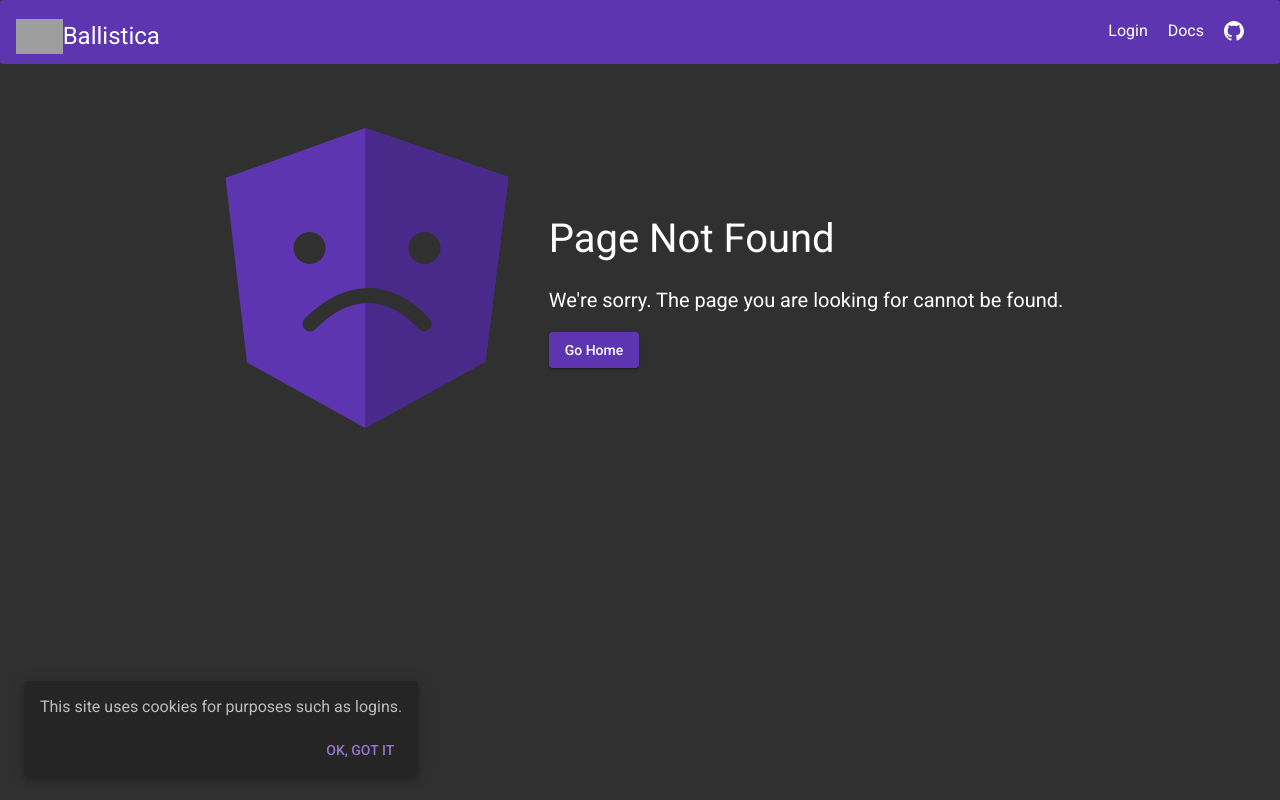
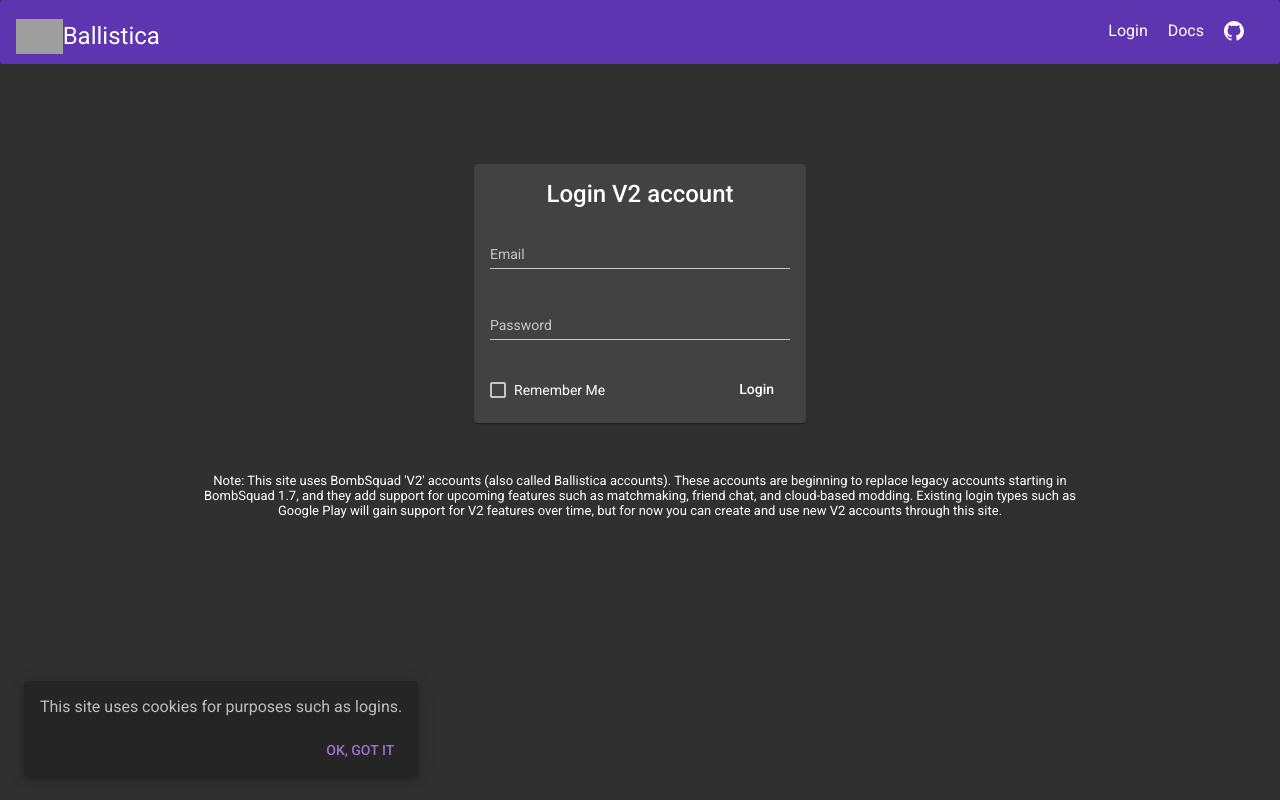
Before and after one commit to efroemling/ballistica-web, an Angular app: page /auth/login in a window 1280 px wide. Before the commit this address led to /404. Shown: the top 800 px of the page. Built offline with nearby package versions, Linux system fonts and the light colour scheme; grey boxes are pictures that could not be loaded.

Commit message:
login page

```diff
--- /dev/null
+++ b/src/app/pages/auth/login/login-page.html
@@ -0,0 +1,34 @@
+<main>
+  <mat-card>
+    <mat-card-title>Login V2 account</mat-card-title>
+    <mat-card-content>
+      <form [formGroup]="form" (ngSubmit)="submit()">
+        <p>
+          <mat-form-field>
+            <input type="text" matInput placeholder="Email" formControlName="email">
+          </mat-form-field>
+        </p>
+
+        <p>
+          <mat-form-field>
+            <input type="password" matInput placeholder="Password" formControlName="password">
+          </mat-form-field>
+        </p>
+
+        <p *ngIf="error" class="error">
+          {{ error }}
+        </p>
+        <mat-checkbox formControlName="rememberme">Remember Me</mat-checkbox>
+        <div class="button">
+          <button type="submit" mat-button>Login</button>
+        </div>
+
+      </form>
+    </mat-card-content>
+  </mat-card>
+
+</main>
+<div class="breaker"></div>
+<div class="info">
+  Note: This site uses BombSquad 'V2' accounts (also called Ballistica accounts). These accounts are beginning to replace legacy accounts starting in BombSquad 1.7, and they add support for upcoming features such as matchmaking, friend chat, and cloud-based modding. Existing login types such as Google Play will gain support for V2 features over time, but for now you can create and use new V2 accounts through this site.
+</div>
--- /dev/null
+++ b/src/app/pages/auth/login/login-page.scss
@@ -0,0 +1,49 @@
+:host {
+  display: flex;
+  justify-content: center;
+  margin: 100px 0px;
+  flex-wrap: wrap;
+}
+
+.breaker{
+  width: 100%;
+}
+
+.info{
+  padding: 50px 0px;
+  width: 70%;
+  text-align: center;
+  font-size: small;
+}
+.mat-form-field {
+  width: 100%;
+  min-width: 300px;
+}
+
+mat-checkbox {
+  float: left;
+  padding-top: 7px;
+}
+mat-card-title,
+mat-card-content {
+  display: flex;
+  justify-content: center;
+}
+
+.error {
+  padding: 16px;
+  width: 300px;
+  color: white;
+  background-color: red;
+}
+
+.button {
+  display: flex;
+  justify-content: flex-end;
+}
+
+@media (max-width: 720px) {
+  .info{
+    width: 90%;
+  }
+}
--- /dev/null
+++ b/src/app/pages/auth/login/login-page.ts
@@ -0,0 +1,57 @@
+import { Component, NgModule, OnInit } from '@angular/core';
+import { RouterModule, Routes } from '@angular/router';
+
+import {CommonModule} from '@angular/common';
+import { FooterModule } from 'src/app/shared/footer/footer';
+import { ComponentPageTitle } from '../../page-title/page-title';
+
+import {MatCardModule} from '@angular/material/card';
+import {MatInputModule} from '@angular/material/input';
+import {MatButtonModule} from '@angular/material/button';
+import { FormControl, FormGroup , ReactiveFormsModule} from '@angular/forms';
+import {MatCheckboxModule} from '@angular/material/checkbox';
+@Component({
+  selector: 'app-loginpage',
+  templateUrl: './login-page.html',
+  styleUrls: ['./login-page.scss']
+})
+export class Loginpage implements OnInit {
+  error: string | null = null;
+  constructor(public _componentPageTitle: ComponentPageTitle) {
+  }
+
+  public form: FormGroup = new FormGroup({
+    email: new FormControl(''),
+    password: new FormControl(''),
+    rememberme: new FormControl(''),
+  });
+
+  ngOnInit(): void {
+    this._componentPageTitle.title = 'Login';
+  }
+  submit() {
+    if (this.form.valid) {
+    }
+  }
+
+}
+
+const routes: Routes = [{path: '', component: Loginpage}];
+
+@NgModule({
+  imports: [
+    CommonModule,
+    MatCardModule,
+    MatInputModule,
+    MatButtonModule,
+    ReactiveFormsModule,
+    MatCheckboxModule,
+    FooterModule,
+    RouterModule.forChild(routes),
+    ],
+  exports: [Loginpage],
+  declarations: [Loginpage],
+  providers: []
+})
+export class  LoginpageModule {
+}
--- a/src/app/pages/homepage/_homepage-theme.scss
+++ b/src/app/pages/homepage/_homepage-theme.scss
@@ -9,50 +9,50 @@
   $foreground: map.get($theme, foreground);
 
   app-homepage {
-    .docs-header-background {
+    .header-background {
       background: mat.get-color-from-palette($primary);
     }
 
-    .docs-header-headline {
+    .header-headline {
       color: mat.get-color-from-palette($primary, default-contrast);
     }
 
-    .docs-header-start {
+    .header-start {
       color: mat.get-color-from-palette($primary);
 
-      .docs-link {
+      .link {
         color: mat.get-color-from-palette($primary, default-contrast);
       }
     }
 
-    .docs-homepage-row {
+    .homepage-row {
       color: mat.get-color-from-palette($foreground, secondary-text);
     }
 
-    .docs-homepage-carousel-row h2 {
+    .homepage-carousel-row h2 {
       color: mat.get-color-from-palette($foreground, secondary-text);
     }
 
-    a.docs-link, a.docs-featured-components-carousel-item {
+    a.link, a.featured-components-carousel-item {
       color: mat.get-color-from-palette($foreground, secondary-text)
     }
 
-    a.docs-link:hover {
+    a.link:hover {
       color: mat.get-color-from-palette($foreground, text);
     }
 
-    .docs-homepage-guides-card-divider {
+    .homepage-guides-card-divider {
       background: mat.get-color-from-palette($accent)
     }
 
     [carousel-item]:hover {
-      .docs-homepage-guides-card {
+      .homepage-guides-card {
         background: mat.get-color-from-palette($background, hover);
       }
     }
 
     [carousel-item]:focus {
-      .docs-homepage-guides-card {
+      .homepage-guides-card {
         background: mat.get-color-from-palette($background, focused-button);
       }
       outline: none;
--- a/src/app/pages/homepage/homepage.html
+++ b/src/app/pages/homepage/homepage.html
@@ -1,18 +1,18 @@
-<header focusOnNavigation class="docs-header-background"
+<header focusOnNavigation class="header-background"
         [class.is-next-version]="isNextVersion" aria-label="Get started" id="homepage-header">
-  <div class="docs-header-section">
-    <div class="docs-header-headline">
+  <div class="header-section">
+    <div class="header-headline">
       <h1 class="mat-h1">Ballistica</h1>
       <h2> The BombSquad engine</h2>
     </div>
-    <div class="docs-header-start">
-      <a mat-raised-button class="docs-button" href="https://github.com/efroemling/ballistica">Login to Web Tools</a>
+    <div class="header-start">
+      <a mat-raised-button class="button" href="https://github.com/efroemling/ballistica">Login to Web Tools</a>
     </div>
   </div>
 </header>
 
-<main class="docs-homepage-promo">
-  <div *ngIf="shouldShowTestStuff()" class="docs-introduction">
+<main class="homepage-promo">
+  <div *ngIf="shouldShowTestStuff()" class="introduction">
     Its goal is to support creating one particular type of experience: 'physics based multiplayer action on small diorama-like environments built from real-world objects'. If you've got something you'd like to create that can fit within that box (as BombSquad itself does), give Ballistica a look.
    <br><br>
    <p>Ballistica is built on a C++ core for performance-sensitive code with a Python layer for high level game/app logic. This Python layer is designed to be mucked with. Users can override core game functionality, write their own mini games, or anything else they can dream up, either by directly accessing files on disk or by working through an integrated web-based editor. It can be a fun way to learn Python without the danger of getting useful work done.</p>
@@ -20,20 +20,20 @@
 
   <mat-divider *ngIf="shouldShowTestStuff()"></mat-divider>
 
-  <div *ngIf="shouldShowTestStuff()" class="docs-homepage-featured-components docs-homepage-carousel-row" fxHide.xs>
-    <div class="docs-homepage-header">
+  <div *ngIf="shouldShowTestStuff()" class="homepage-featured-components homepage-carousel-row" fxHide.xs>
+    <div class="homepage-header">
       <h2>Recent Updates</h2>
 
-      <a class="docs-link" href="https://github.com/efroemling/ballistica/wiki">
+      <a class="link" href="https://github.com/efroemling/ballistica/wiki">
         More
         <mat-icon>chevron_right</mat-icon>
       </a>
     </div>
     <app-carousel [aria-label]="'Featured components'">
       <a *ngFor="let comp of getNews()" carousel-item
-         class="carousel-item docs-featured-components-carousel-item"
+         class="carousel-item featured-components-carousel-item"
          routerLink="/github">
-        <div class="docs-homepage-img-container">
+        <div class="homepage-img-container">
         </div>
         <h2>{{comp['title']}}</h2>
         <h5>{{comp['date']}}</h5>
@@ -44,11 +44,11 @@
 
   <mat-divider *ngIf="shouldShowTestStuff()"></mat-divider>
 
-  <!-- <div *ngIf="shouldShowTestStuff()" class="docs-homepage-guides docs-homepage-carousel-row">
-    <div class="docs-homepage-header">
+  <!-- <div *ngIf="shouldShowTestStuff()" class="homepage-guides homepage-carousel-row">
+    <div class="homepage-header">
       <h2>Guides</h2>
 
-      <a class="docs-link" routerLink="/guides">
+      <a class="link" routerLink="/guides">
         View all guides
         <mat-icon>chevron_right</mat-icon>
       </a>
--- a/src/app/pages/homepage/homepage.scss
+++ b/src/app/pages/homepage/homepage.scss
@@ -2,13 +2,13 @@
 $margin-promotion-sections: 50px;
 $margin-promotion-sections-small: 15px;
 
-.docs-header-background {
+.header-background {
   overflow: hidden;
   position: relative;
   height: 420px;
 }
 
-.docs-header-background::before {
+.header-background::before {
   content: '';
   position: absolute;
   background-size: 600px;
@@ -21,7 +21,7 @@ $margin-promotion-sections-small: 15px;
   opacity: 0.2;
 }
 
-.docs-header-section {
+.header-section {
   width: 90%;
   position: absolute;
   z-index: 0;
@@ -31,7 +31,7 @@ $margin-promotion-sections-small: 15px;
   transform: translate(-50%, -50%);
 }
 
-.docs-header-headline {
+.header-headline {
   h1 {
     font-size: 56px;
     font-weight: bold;
@@ -47,7 +47,7 @@ $margin-promotion-sections-small: 15px;
   }
 }
 
-.docs-homepage-promo {
+.homepage-promo {
   align-items: center;
   display: flex;
   flex-direction: column;
@@ -83,7 +83,7 @@ $margin-promotion-sections-small: 15px;
     vertical-align: middle;
   }
 }
-.docs-introduction{
+.introduction{
     line-height: 1.6;
     word-spacing: 3px;
     padding: 20px 0px;
@@ -100,13 +100,13 @@ $margin-promotion-sections-small: 15px;
   }
 }
 
-.docs-homepage-row {
+.homepage-row {
   display: flex;
   flex-direction: row;
   margin: $margin-promotion-sections 0;
 }
 
-.docs-homepage-carousel-row {
+.homepage-carousel-row {
   margin: $margin-promotion-sections 0;
   display: flex;
   flex-direction: column;
@@ -117,7 +117,7 @@ $margin-promotion-sections-small: 15px;
   }
 }
 
-.docs-homepage-header {
+.homepage-header {
   display: flex;
   width: 100%;
   align-items: center;
@@ -129,19 +129,19 @@ $margin-promotion-sections-small: 15px;
   }
 }
 
-.docs-link {
+.link {
   display: inline-flex;
   align-items: center;
 }
 
-.docs-homepage-guides {
-  .docs-homepage-guides-card-divider {
+.homepage-guides {
+  .homepage-guides-card-divider {
     width: 30%;
     height: 5px;
     margin: 15px auto;
   }
 
-  .docs-homepage-guides-carousel-item {
+  .homepage-guides-carousel-item {
     display: flex;
     text-decoration: none;
     box-sizing: border-box;
@@ -156,11 +156,11 @@ $margin-promotion-sections-small: 15px;
     }
   }
 
-  .docs-homepage-guides-card.mat-card {
+  .homepage-guides-card.mat-card {
     text-align: center;
   }
 
-  .docs-homepage-guides-card .mat-card-title {
+  .homepage-guides-card .mat-card-title {
     height: 35%;
     display: flex;
     align-items: center;
@@ -169,13 +169,13 @@ $margin-promotion-sections-small: 15px;
   }
 }
 
-.docs-homepage-featured-components {
-  .docs-featured-components-carousel-item {
+.homepage-featured-components {
+  .featured-components-carousel-item {
     text-align: center;
     box-sizing: border-box;
     font-size: 18px;
 
-    .docs-homepage-img-container {
+    .homepage-img-container {
       overflow: hidden;
       margin-bottom: 16px;
       max-height: 200px;
@@ -194,7 +194,7 @@ $margin-promotion-sections-small: 15px;
   }
 }
 
-.docs-homepage-row-column {
+.homepage-row-column {
   display: flex;
   flex-direction: column;
   width: 32%;
@@ -204,7 +204,7 @@ $margin-promotion-sections-small: 15px;
   }
 }
 
-.docs-header-start {
+.header-start {
   text-align: center;
   margin: $margin-promotion-sections 0 0 0;
 
@@ -214,24 +214,24 @@ $margin-promotion-sections-small: 15px;
 }
 
 @media (max-width: 1200px) {
-  .docs-header-background {
+  .header-background {
     height: 330px;
   }
-  .docs-header-background:before {
+  .header-background:before {
     background-image: none;
   }
 }
 
 @media (max-width: 850px) {
 
-  .docs-header-background:before {
+  .header-background:before {
     background-image: none;
   }
-  .docs-introduction {
+  .introduction {
     flex-direction: column;
   }
 
-  .docs-homepage-row-column {
+  .homepage-row-column {
     width: 100%;
 
     & + & {
@@ -244,11 +244,11 @@ $margin-promotion-sections-small: 15px;
   * Rules for when the device is detected to be a small screen.
   */
 @media (max-width: 720px) {
-  .docs-header-start {
+  .header-start {
     margin: $margin-promotion-sections-small 0 0 0;
   }
 
-  .docs-homepage-row, .docs-homepage-carousel-row {
+  .homepage-row, .homepage-carousel-row {
     margin: $margin-promotion-sections-small 0;
   }
 }
--- a/src/app/routes.ts
+++ b/src/app/routes.ts
@@ -6,13 +6,11 @@ export const MATERIAL_DOCS_ROUTES: Routes = [
     pathMatch: 'full',
     loadChildren: () => import('./pages/homepage').then(m => m.HomepageModule)
   },
-  {path: 'categories', redirectTo: '/components/categories'},
-  {path: 'cdk', pathMatch: 'full', redirectTo: '/cdk/categories'},
-  {path: 'components', pathMatch: 'full', redirectTo: '/components/categories'},
-  // Since https://github.com/angular/components/pull/9574, the cdk-table guide became the overview
-  // document for the cdk table. To avoid any dead / broken links, we redirect to the new location.
-  {path: 'guide/cdk-table', redirectTo: '/cdk/table/overview'},
-  // Needs to be defined before `:section` so it gets picked first when redirecting a missing page.
+  {
+    path:'auth/login',
+    pathMatch:'full',
+    loadChildren: ()=> import('./pages/auth/login/login-page').then(m =>m.LoginpageModule)
+  },
   {
     path: '404',
     loadChildren: () => import('./pages/not-found').then(m => m.NotFoundModule)
```
